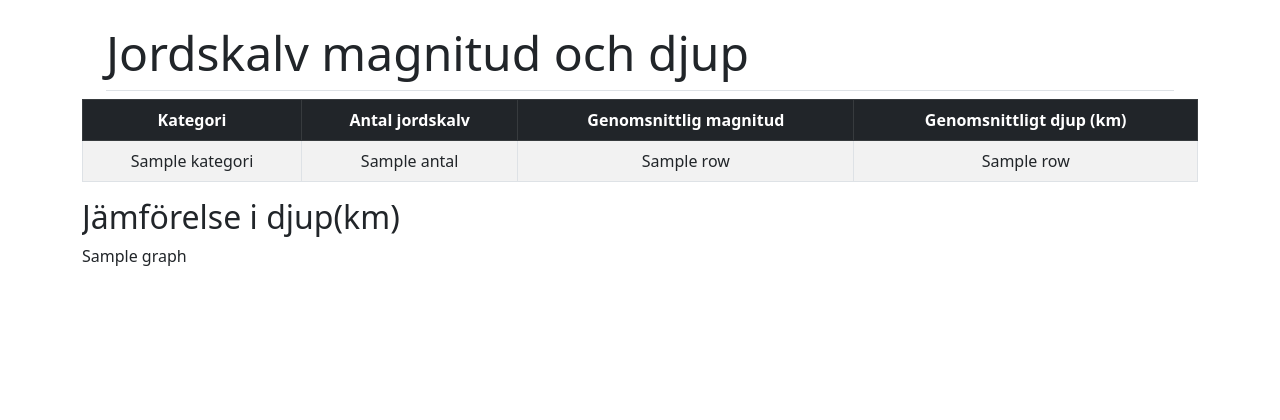
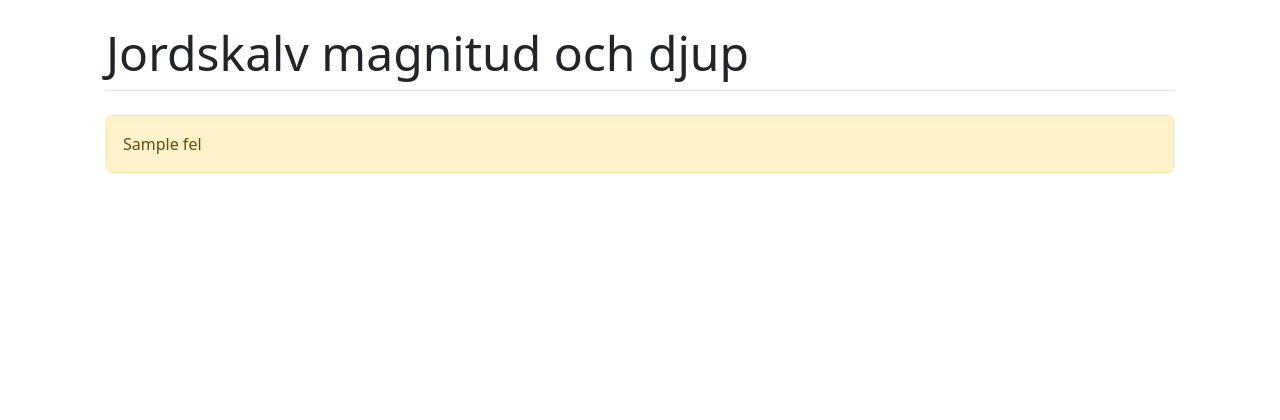
Before and after one commit to EliFromTheNorth/P2-Gruppuppgift, a Flask app: template Templates/magnitudes.html in a window 1280 px wide. Shown: the part 56-476 px from the top of the page. Run offline with Flask 3, Linux system fonts and the light colour scheme; the template is opened without the code that fills it: most values are stand-ins (such as "Sample title", 1, 10 or a date in 2020).

Commit message:
magnitude bug fixed - error messages

```diff
--- a/Templates/magnitudes.html
+++ b/Templates/magnitudes.html
@@ -5,6 +5,13 @@
 
 <h1 class="display-5 mx-4 border-bottom pb-2">Jordskalv magnitud och djup</h1>
 
+{# Kontrollera om det finns ett felmeddelande att visa #}
+{% if fel %}
+    <div class="alert alert-warning mx-4 mt-4">
+        {{ fel }}
+    </div>
+
+{% else %}
 <div class="table-responsive">
     <table class="table table-striped table-bordered table-hover">
 
@@ -34,4 +41,6 @@
 {{ graph | safe }}
 </div>
 
+{% endif %}
+
 {% endblock %}
--- a/api.py
+++ b/api.py
@@ -9,11 +9,11 @@ def hämta_jordskalv(url):
         ### Tests:
         # svar = requests.get(url, timeout=(2, 0.000000000000010)) #TEST - FEL: "Servern svarade inte i tid (Timeout)"
         # svar = requests.get(url, timeout=0.00000000005) #TEST - FEL: Kunde inte nå servern. Kontrollera din internetanslutning.
-        svar = requests.get("https://httpbin.org/status/401") #TEST - FEL: HTTP-fel! Felkod: {e.response.status_code}
+        # svar = requests.get("https://httpbin.org/status/401") #TEST - FEL: HTTP-fel! Felkod: {e.response.status_code}
         # svar = requests.get("https://httpbin.org/html") #TEST - FEL: Kunde inte tolka data från servern (ogiltig JSON).
         # svar = requests.get("invalid-adress-12345") #TEST - FEL: return "Ett nätverksfel uppstod vid hämtning av data."
 
-        # svar = requests.get(url, timeout=10)
+        svar = requests.get(url, timeout=10)
         svar.raise_for_status()  # Kontrollerar om servern svarade med ett HTTP-fel
         return svar.json()
 
--- a/app.py
+++ b/app.py
@@ -25,6 +25,9 @@ def index():
 def magnitude():
     # Hämtar jordskalvsdata från USGS API
     data = hämta_jordskalv(URL)
+    # Returnerar felmeddelandet och statuskod 503
+    if isinstance(data, str):
+        return render_template("magnitudes.html", table=None, fel=data, graph=None), 503
     # Processar jordskalvsdata och grupperar den efter magnitud
     grouped_df = process_earthquakes(data)
     # Konverterar den grupperade DataFrame till en lista av dictionaries
```
